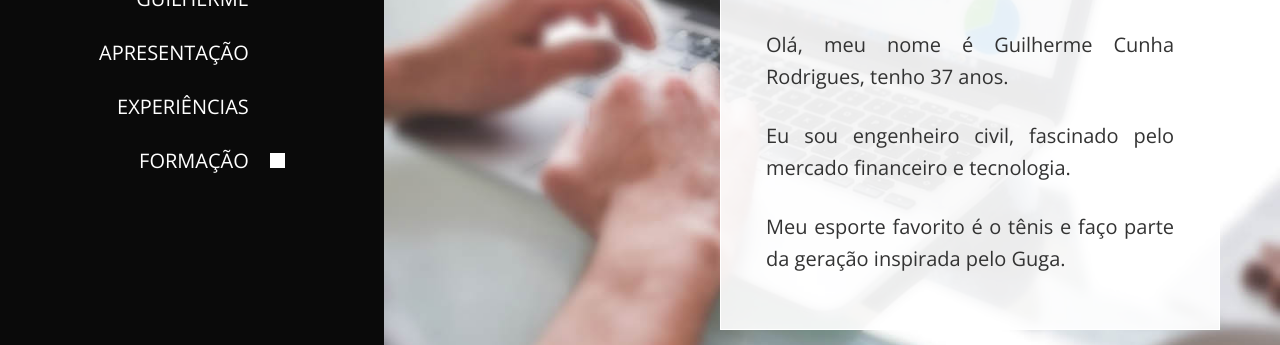
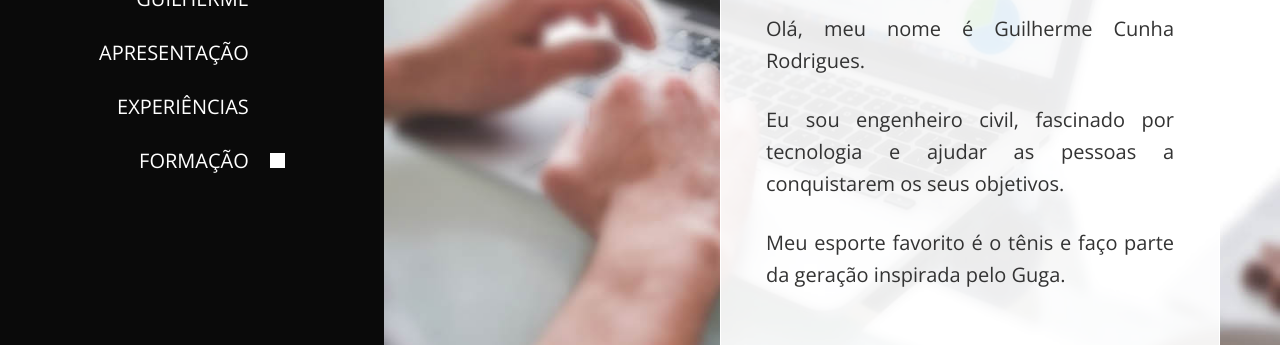
Before and after one commit to gcunharodrigues/gcunharodrigues_cv, a plain HTML site: page index.html in a window 1280 px wide. Shown: the part 348-693 px from the top of the page. Drawn offline with nearby package versions, Linux system fonts and the light colour scheme.

Commit message:
modified: presentation about me

```diff
--- a/index.html
+++ b/index.html
@@ -103,12 +103,11 @@
                           text-center tm-color-primary">
                             Guilherme Cunha Rodrigues</h2>
                         <p class="tm-color-gray text-justify">
-                          Olá, meu nome é Guilherme Cunha Rodrigues,
-                          tenho 37 anos.
+                          Olá, meu nome é Guilherme Cunha Rodrigues.
                         </p><br>
                         <p class="tm-color-gray text-justify">
-                          Eu sou engenheiro civil, fascinado pelo mercado
-                          financeiro e tecnologia.
+                          Eu sou engenheiro civil, fascinado por tecnologia e
+                          ajudar as pessoas a conquistarem os seus objetivos.
                         </p><br>
                         <p class="tm-color-gray text-justify mb-4">
                           Meu esporte favorito é o tênis e faço parte da
```
